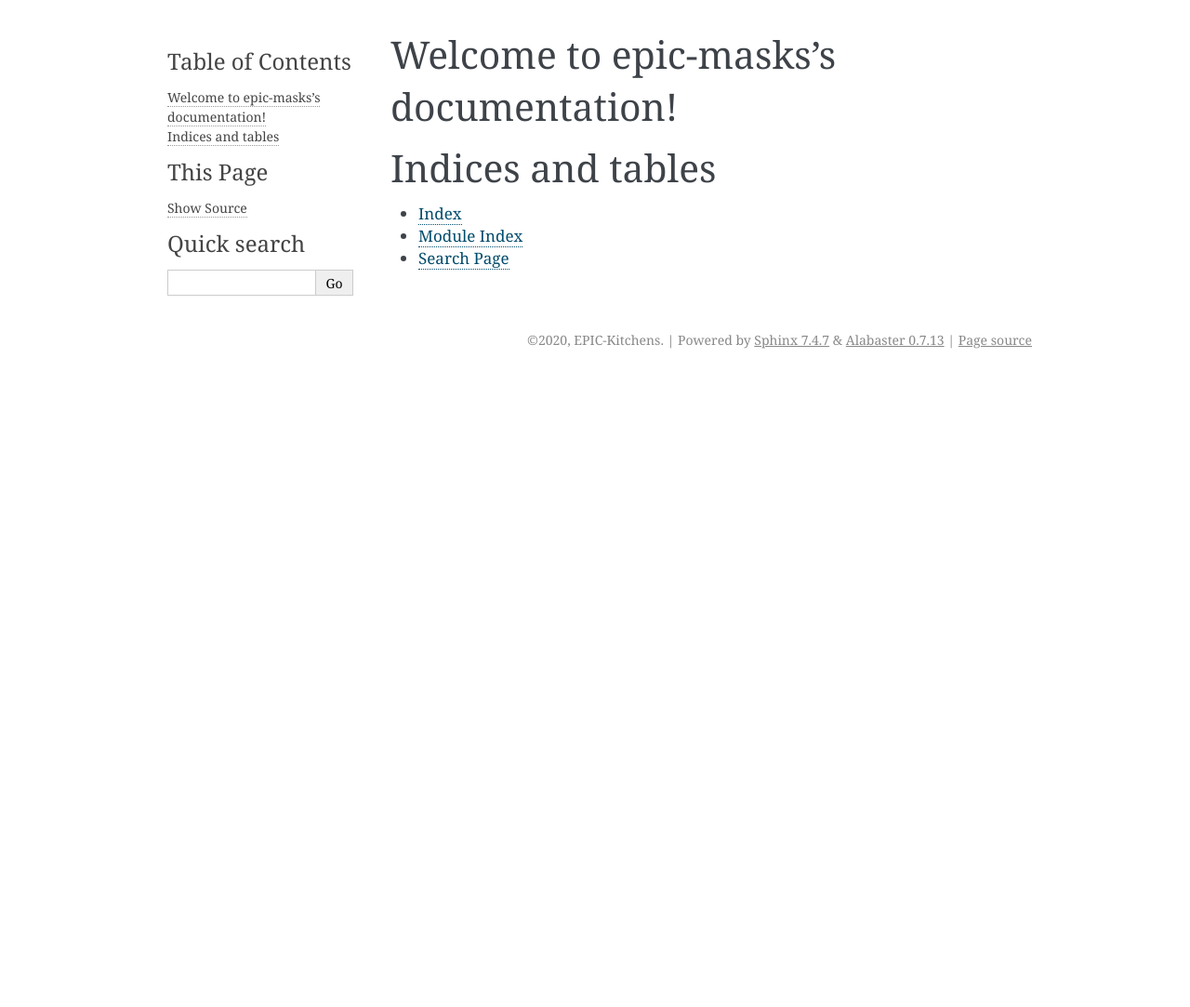
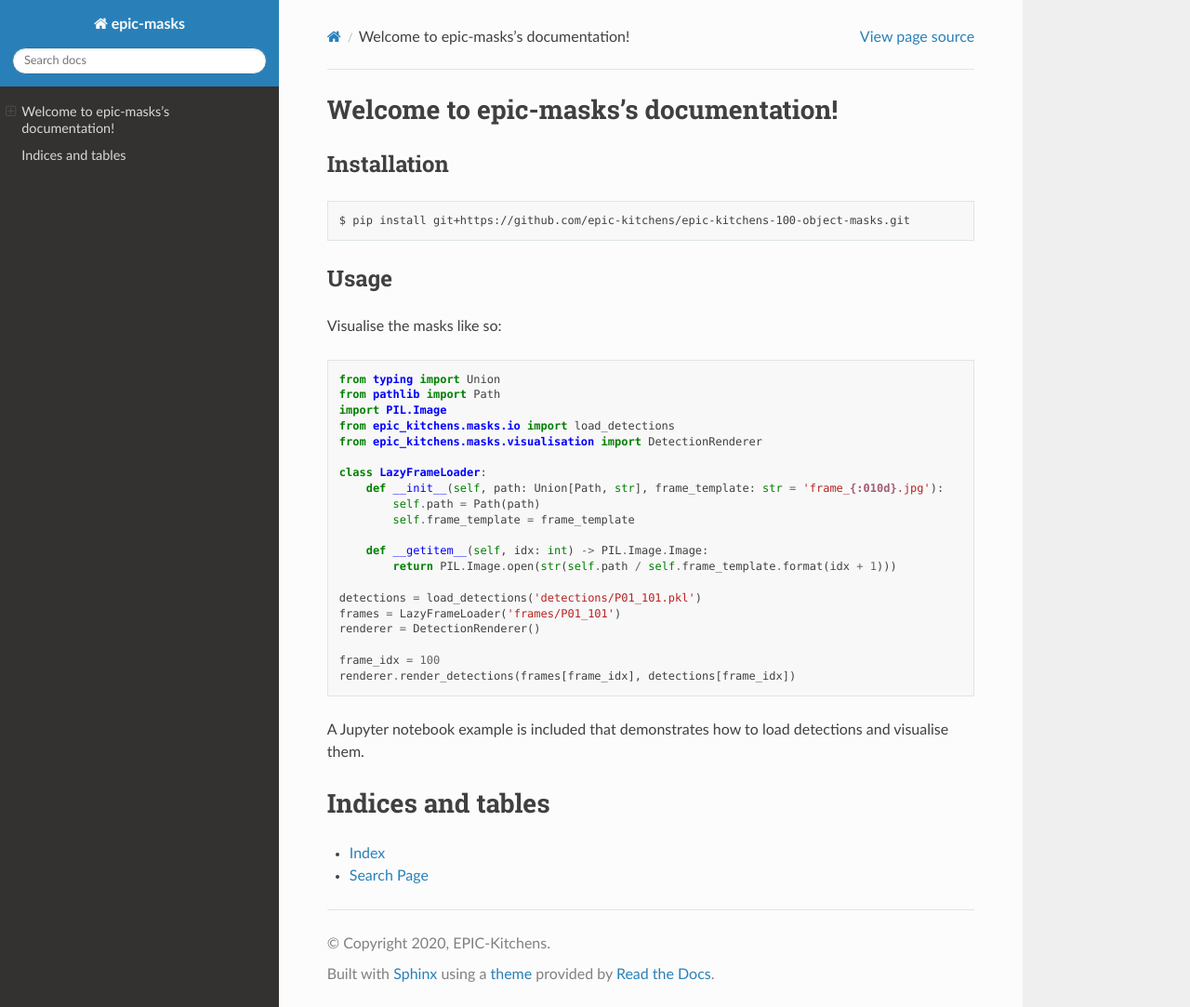
Before and after one commit to epic-kitchens/epic-kitchens-100-object-masks, a Sphinx documentation site: the page built from docs/source/index.rst, in a window 1280 px wide and 1083 px high. Shown: the whole window at 93% size. Built offline with Sphinx 7.4.7 and the Read the Docs theme 2.0.0, drawn with Linux system fonts in a browser that asks for light colours.

Commit message:
Set up docs

```diff
--- /dev/null
+++ b/docs/requirements.txt
@@ -0,0 +1,4 @@
+numpy
+Pillow
+sphinx-autoapi
+sphinx_rtd_theme
--- a/docs/source/conf.py
+++ b/docs/source/conf.py
@@ -10,9 +10,10 @@
 # add these directories to sys.path here. If the directory is relative to the
 # documentation root, use os.path.abspath to make it absolute, like shown here.
 #
-# import os
-# import sys
-# sys.path.insert(0, os.path.abspath('.'))
+import os
+import sys
+lib_root = os.path.abspath("../../src/public_lib")
+sys.path.insert(0, lib_root)
 
 
 # -- Project information -----------------------------------------------------
@@ -31,6 +32,12 @@ release = '0.0.1'
 # extensions coming with Sphinx (named 'sphinx.ext.*') or your custom
 # ones.
 extensions = [
+    "sphinx.ext.autodoc",
+    "autoapi.extension",
+    "sphinx.ext.napoleon",
+    "sphinx.ext.intersphinx",
+    "sphinx.ext.mathjax",
+    "sphinx.ext.viewcode",
 ]
 
 # Add any paths that contain templates here, relative to this directory.
@@ -40,6 +47,7 @@ templates_path = ['_templates']
 # directories to ignore when looking for source files.
 # This pattern also affects html_static_path and html_extra_path.
 exclude_patterns = []
+master_doc = 'index'
 
 
 # -- Options for HTML output -------------------------------------------------
@@ -47,9 +55,31 @@ exclude_patterns = []
 # The theme to use for HTML and HTML Help pages.  See the documentation for
 # a list of builtin themes.
 #
-html_theme = 'alabaster'
+html_theme = 'sphinx_rtd_theme'
 
 # Add any paths that contain custom static files (such as style sheets) here,
 # relative to this directory. They are copied after the builtin static files,
 # so a file named "default.css" will overwrite the builtin "default.css".
 html_static_path = ['_static']
+
+intersphinx_mapping = {
+    "python": ("https://docs.python.org/3", None),
+    "numpy": ("https://docs.scipy.org/doc/numpy", None),
+    "PIL": ("https://pillow.readthedocs.io/en/stable/", None),
+}
+
+# Subclasses should show parent classes docstrings if they don't override them.
+autodoc_inherit_docstrings = True
+
+# -- Options for autoapi extension ---------------------------------------
+autoapi_type = "python"
+autoapi_dirs = [lib_root]
+autoapi_options = [
+    'members',
+    'inherited-members',
+    'undoc-members',
+    'special-members',
+    'show-inheritance',
+    'show-module-summary'
+]
+autoapi_ignore = ['*/*pb2*', '*/_*', '*/coco.py']
--- a/docs/source/index.rst
+++ b/docs/source/index.rst
@@ -1,20 +1,53 @@
-.. epic-masks documentation master file, created by
-   sphinx-quickstart on Mon Jun  1 14:37:24 2020.
-   You can adapt this file completely to your liking, but it should at least
-   contain the root `toctree` directive.
-
 Welcome to epic-masks's documentation!
-======================================
+=======================================================
 
 .. toctree::
-   :maxdepth: 2
+   :maxdepth: 5
    :caption: Contents:
 
+
+
+Installation
+------------
+
+.. code-block:: bash
+
+    $ pip install git+https://github.com/epic-kitchens/epic-kitchens-100-object-masks.git
+
+Usage
+-----
+
+Visualise the masks like so:
+
+.. code-block:: python
+
+    from typing import Union
+    from pathlib import Path
+    import PIL.Image
+    from epic_kitchens.masks.io import load_detections
+    from epic_kitchens.masks.visualisation import DetectionRenderer
+
+    class LazyFrameLoader:
+        def __init__(self, path: Union[Path, str], frame_template: str = 'frame_{:010d}.jpg'):
+            self.path = Path(path)
+            self.frame_template = frame_template
+
+        def __getitem__(self, idx: int) -> PIL.Image.Image:
+            return PIL.Image.open(str(self.path / self.frame_template.format(idx + 1)))
+
+    detections = load_detections('detections/P01_101.pkl')
+    frames = LazyFrameLoader('frames/P01_101')
+    renderer = DetectionRenderer()
+
+    frame_idx = 100
+    renderer.render_detections(frames[frame_idx], detections[frame_idx])
+
+A Jupyter notebook example is included that demonstrates how to load
+detections and visualise them.
 
 
 Indices and tables
 ==================
 
 * :ref:`genindex`
-* :ref:`modindex`
 * :ref:`search`
```
Also changed, not shown: README.md (+2 -0 lines), 5 other files.
